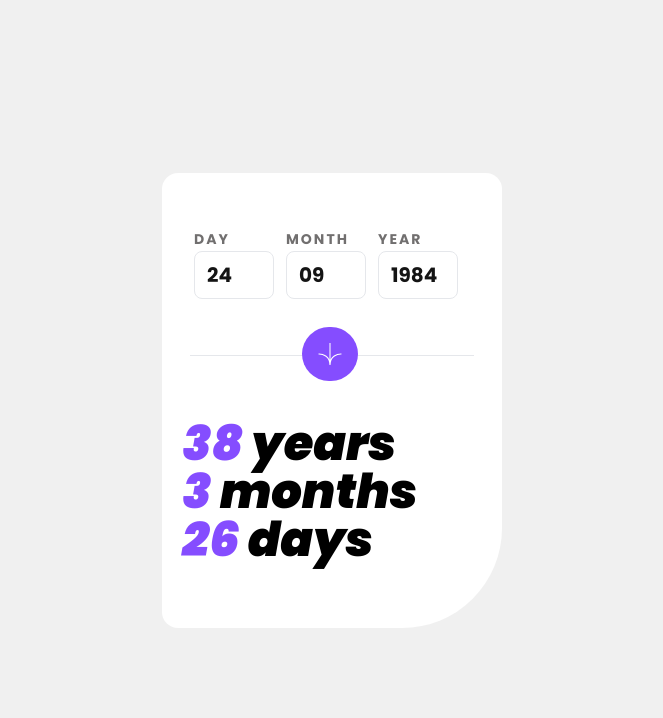
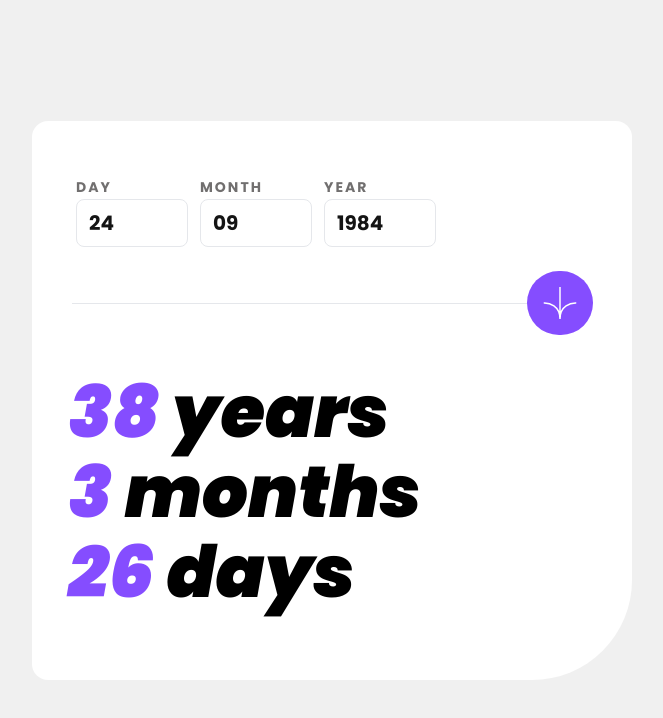
Before and after one commit to Mu-Solomon/age-calculator-app, a Next.js app: page / in a window 1280 px wide. Shown: the top 718 px of the page, without its empty margins (308-971 px from the left). Built offline with nearby package versions, Linux system fonts and the light colour scheme.

Commit message:
Desktop design completed

```diff
--- a/src/app/App.jsx
+++ b/src/app/App.jsx
@@ -5,16 +5,16 @@ import Image from "next/image";
 
 const App = () => {
   return (
-    <div className="bg-[#ffffff] mx-3 rounded-tl-2xl rounded-tr-2xl rounded-bl-2xl rounded-br-[100px]">
+    <div className="bg-[#ffffff] mx-3 rounded-tl-2xl rounded-tr-2xl rounded-bl-2xl rounded-br-[100px] md:w-[600px] ">
       <Input />
 
       <div className="relative">
         <div className="flex justify-center items-center">
-          <hr className="w-10/12" />
+          <hr className="w-10/12 md:w-[520px]" />
         </div>
         <img
           src="/images/icon-arrow.svg"
-          className="bg-[#854dff] rounded-full p-4 w-14 absolute left-[140px] top-[-28px]"
+          className="bg-[#854dff] rounded-full p-4 w-14 md:w-[66px] absolute left-[140px] md:left-[495px] md:top-[-32px] top-[-28px]"
         />
       </div>
 
--- a/src/components/input.jsx
+++ b/src/components/input.jsx
@@ -2,7 +2,7 @@ import React from "react";
 
 const Input = () => {
   return (
-    <div className="flex  p-8 py-14">
+    <div className="flex  p-8 py-14 md:mx-3">
       <div className="flex flex-col gap-[2px]">
         <p className="text-[#716f6f] text-sm font-bold tracking-[2px]">DAY</p>
         <input
@@ -10,7 +10,7 @@ const Input = () => {
           name="day"
           placeholder="DD"
           value={24}
-          className="w-20 h-12 rounded-lg border p-3 mr-3 font-bold text-xl text-[#141414]"
+          className="w-20 md:w-28  h-12 rounded-lg border p-3 mr-3 font-bold text-xl text-[#141414]"
         />
       </div>
       <div className="flex flex-col gap-[2px]">
@@ -20,7 +20,7 @@ const Input = () => {
           name="month"
           placeholder="MM"
           value={"09"}
-          className="w-20 h-12 rounded-lg border p-3 mr-3 font-bold text-xl text-[#141414]"
+          className="w-20 md:w-28  h-12 rounded-lg border p-3 mr-3 font-bold text-xl text-[#141414]"
         />
       </div>
       <div className="flex flex-col gap-[2px]">
@@ -30,7 +30,7 @@ const Input = () => {
           name="year"
           placeholder="YYYY"
           value={1984}
-          className="w-20 h-12 rounded-lg border p-3 mr-3 font-bold text-xl text-[#141414]"
+          className="w-20 md:w-28  h-12 rounded-lg border p-3 mr-3 font-bold text-xl text-[#141414]"
         />
       </div>
     </div>
--- a/src/components/output.jsx
+++ b/src/components/output.jsx
@@ -2,16 +2,16 @@ import React from "react";
 
 const Output = () => {
   return (
-    <div className="py-16 ml-5 ">
-      <h1 className="text-5xl font-[900] italic">
+    <div className="py-16 ml-5 md:mx-9">
+      <h1 className="text-5xl md:text-7xl font-[900] italic md:my-2">
         {" "}
         <span className="text-[#854dff]">38</span> years
       </h1>
-      <h1 className="text-5xl font-[900] italic">
+      <h1 className="text-5xl md:text-7xl font-[900] italic md:my-2">
         {" "}
         <span className="text-[#854dff]">3</span> months
       </h1>
-      <h1 className="text-5xl font-[900] italic">
+      <h1 className="text-5xl md:text-7xl font-[900] italic md:my-2">
         {" "}
         <span className="text-[#854dff]">26</span> days
       </h1>
```
